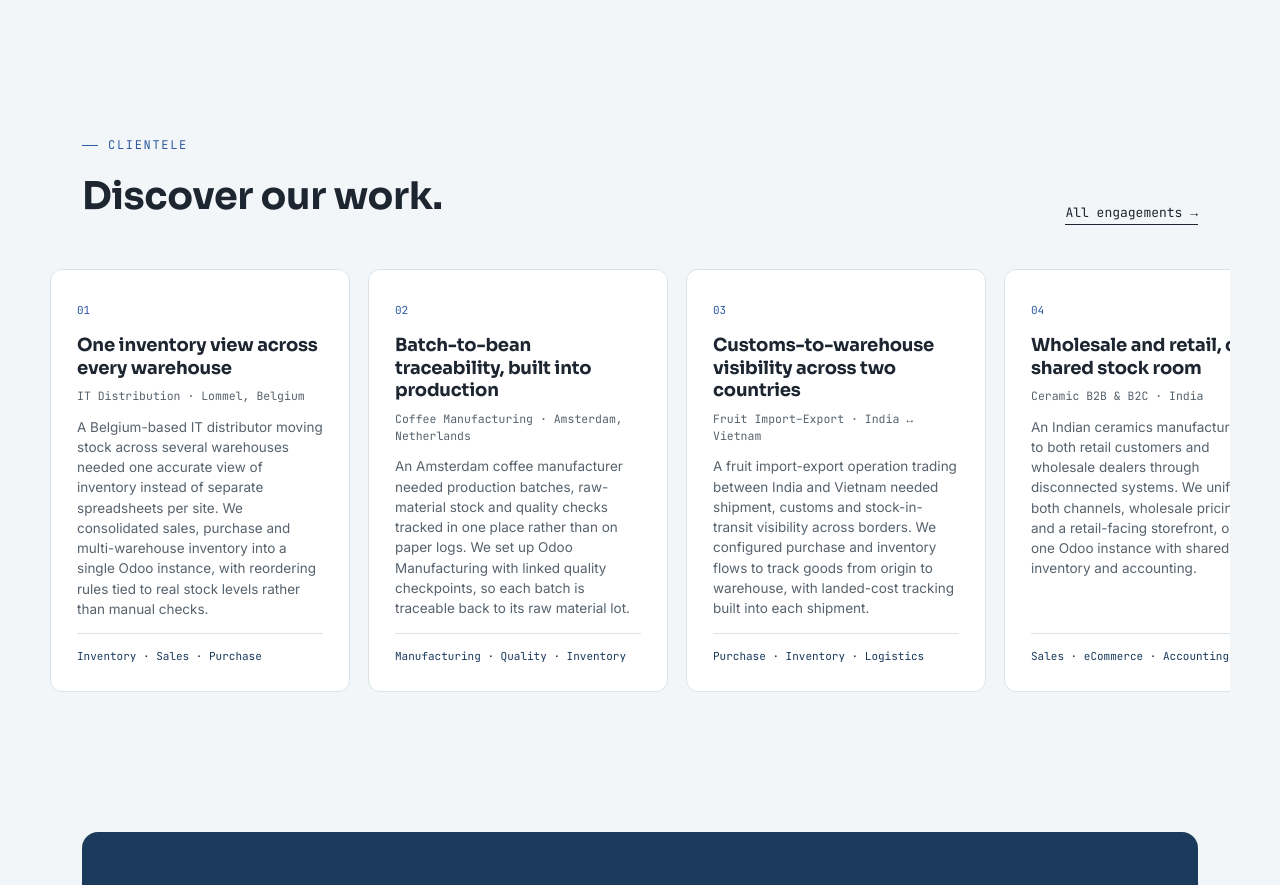
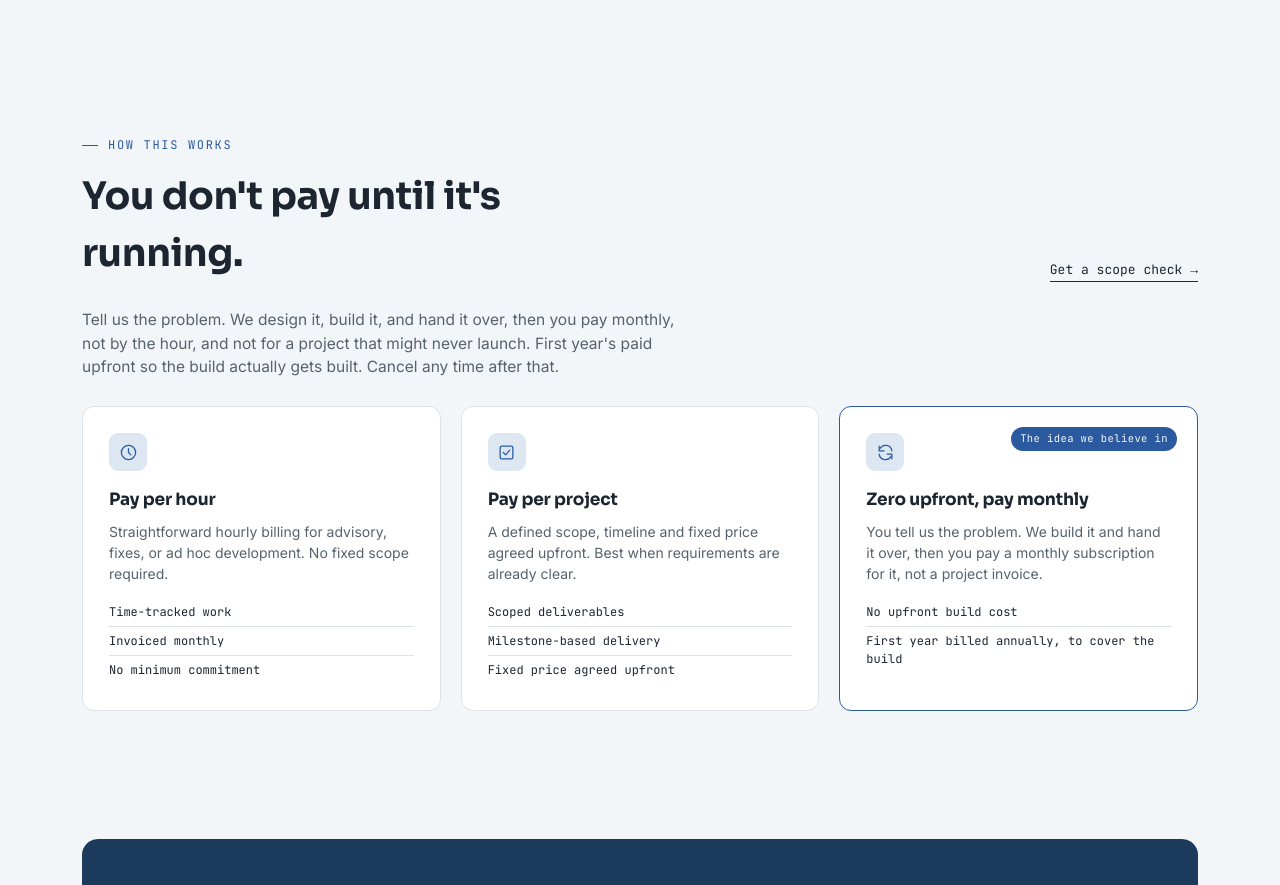
Before and after one commit to rabj23/odexa-website, a plain HTML site: page index.html in a window 1280 px wide. Shown: the part 1700-2585 px from the top of the page. Drawn offline with Linux system fonts and the light colour scheme.

Commit message:
Update index.html

```diff
--- a/index.html
+++ b/index.html
@@ -705,12 +705,33 @@ footer{
     <section class="tight">
       <div class="sec-head">
         <div>
-          <div class="eyebrow">Clientele</div>
-          <h2>Discover our work.</h2>
+          <div class="eyebrow">How this works</div>
+          <h2>You don't pay until it's running.</h2>
         </div>
-        <a href="#/clients" class="preview-link">All engagements →</a>
+        <a href="#/contact" class="preview-link">Get a scope check →</a>
       </div>
-      <div class="case-scroll reveal" id="homeCaseScroll"></div>
+      <p style="color:var(--muted);max-width:62ch;margin-top:-18px;margin-bottom:28px;font-size:15.5px;">Tell us the problem. We design it, build it, and hand it over, then you pay monthly, not by the hour, and not for a project that might never launch. First year's paid upfront so the build actually gets built. Cancel any time after that.</p>
+      <div class="grid-3 reveal">
+        <div class="card">
+          <div class="ico"><svg viewBox="0 0 24 24" fill="none" stroke="currentColor" stroke-width="1.6" stroke-linecap="round" stroke-linejoin="round"><circle cx="12" cy="12" r="9"/><path d="M12 7v5l3 3"/></svg></div>
+          <h3>Pay per hour</h3>
+          <p>Straightforward hourly billing for advisory, fixes, or ad hoc development. No fixed scope required.</p>
+          <ul><li>Time-tracked work</li><li>Invoiced monthly</li><li>No minimum commitment</li></ul>
+        </div>
+        <div class="card">
+          <div class="ico"><svg viewBox="0 0 24 24" fill="none" stroke="currentColor" stroke-width="1.6" stroke-linecap="round" stroke-linejoin="round"><rect x="4" y="4" width="16" height="16" rx="2"/><path d="M8 12l3 3 5-6"/></svg></div>
+          <h3>Pay per project</h3>
+          <p>A defined scope, timeline and fixed price agreed upfront. Best when requirements are already clear.</p>
+          <ul><li>Scoped deliverables</li><li>Milestone-based delivery</li><li>Fixed price agreed upfront</li></ul>
+        </div>
+        <div class="card core">
+          <span class="badge-core">The idea we believe in</span>
+          <div class="ico"><svg viewBox="0 0 24 24" fill="none" stroke="currentColor" stroke-width="1.6" stroke-linecap="round" stroke-linejoin="round"><path d="M4 4v6h6M20 20v-6h-6"/><path d="M20 10a8 8 0 0 0-14.9-3M4 14a8 8 0 0 0 14.9 3"/></svg></div>
+          <h3>Zero upfront, pay monthly</h3>
+          <p>You tell us the problem. We build it and hand it over, then you pay a monthly subscription for it, not a project invoice.</p>
+          <ul><li>No upfront build cost</li><li>First year billed annually, to cover the build</li></ul>
+        </div>
+      </div>
     </section>
 
     <section class="tight">
@@ -763,7 +784,7 @@ footer{
           <div class="ico"><svg viewBox="0 0 24 24" fill="none" stroke="currentColor" stroke-width="1.6" stroke-linecap="round" stroke-linejoin="round"><path d="M4 4v6h6M20 20v-6h-6"/><path d="M20 10a8 8 0 0 0-14.9-3M4 14a8 8 0 0 0 14.9 3"/></svg></div>
           <h3>Zero upfront, pay monthly</h3>
           <p>Tell us the problem. We design, build and hand over the solution, then you pay a monthly subscription for it, not a project invoice.</p>
-          <ul><li>No upfront build cost</li><li>First year billed annually, to cover the build</li><li>Access pauses if payment lapses</li></ul>
+          <ul><li>No upfront build cost</li><li>First year billed annually, to cover the build</li></ul>
         </div>
       </div>
     </section>
@@ -1059,7 +1080,6 @@ document.getElementById('homeServicesPreview').innerHTML = [
   SERVICES.find(s=>s.title==='AI Model Development'),
 ].map(renderServiceCard).join('');
 
-document.getElementById('homeCaseScroll').innerHTML = CLIENTS.map(renderClientCard).join('');
 document.getElementById('clientsGrid').innerHTML = CLIENTS.map(renderClientCard).join('');
 document.getElementById('yr').textContent = new Date().getFullYear();
 
```
